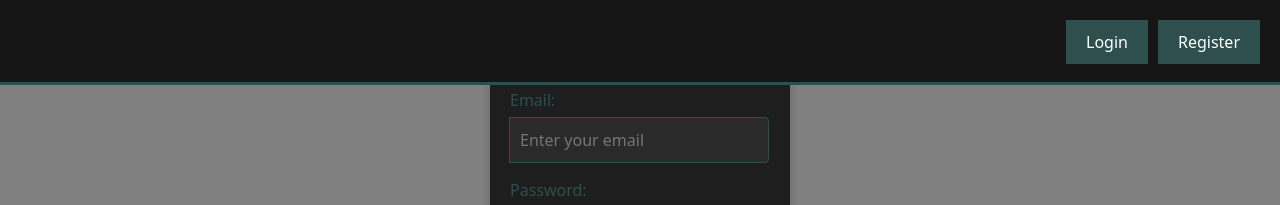
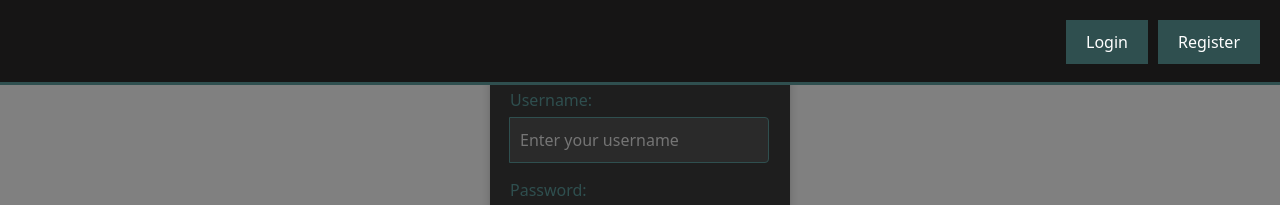
Before and after one commit to PoznanaKing/Vizsgaremek, a React (Create React App) app: page /login in a window 1280 px wide. Shown: the top 205 px of the page. Built offline with nearby package versions, Linux system fonts and the light colour scheme.

Commit message:
Add files via upload

```diff
--- a/src/Login.js
+++ b/src/Login.js
@@ -1,6 +1,7 @@
 import React from 'react'
 import './Login.css'
 import {useState,onClose,setUser} from 'react';
+import { jwtDecode } from 'jwt-decode';
 
 export default function Login() {
     const [username, setUsername] = useState('');
@@ -12,11 +13,12 @@ export default function Login() {
           setError('');
 
           try {
-              const response = await fetch('', {
+              const response = await fetch('https://localhost:7285/auth/login', {
                   method: 'POST',
                   headers: { 'Content-Type': 'application/json' },
                   body: JSON.stringify({ username, password })
-              });
+              }
+              );
 
               if (!response.ok) {
                   throw new Error('Hibás felhasználónév vagy jelszó');
@@ -24,10 +26,12 @@ export default function Login() {
 
               const data = await response.json();
               console.log('Sikeres bejelentkezés:', data);
+
               onClose();
               localStorage.setItem('authToken', data.token);
               localStorage.setItem('username', username);
               setUser(username);
+
           } catch (error) {
               setError(error.message);
           }
@@ -39,14 +43,14 @@ export default function Login() {
         <h1 className="login-heading">Login</h1>
         {error && <p className="error-message">{error}</p>}
         <div className="input-group">
-          <label htmlFor="email" className="input-label">
-            Email:
+          <label htmlFor="username" className="input-label">
+            Username:
           </label>
           <input
-            type="email"
-            id="email"
-            name="email"
-            placeholder="Enter your email"
+            type="username"
+            id="username"
+            name="username"
+            placeholder="Enter your username"
             className="input-field"
             value={username} onChange={(e) => setUsername(e.target.value)}
             required
```
